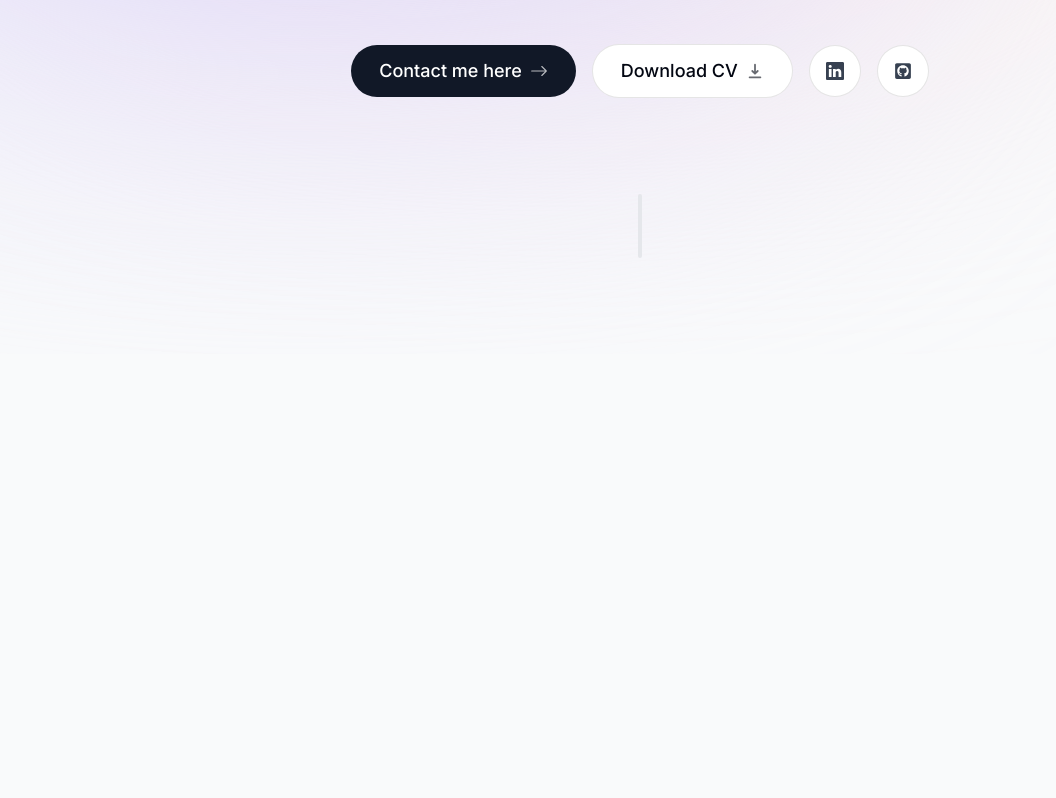
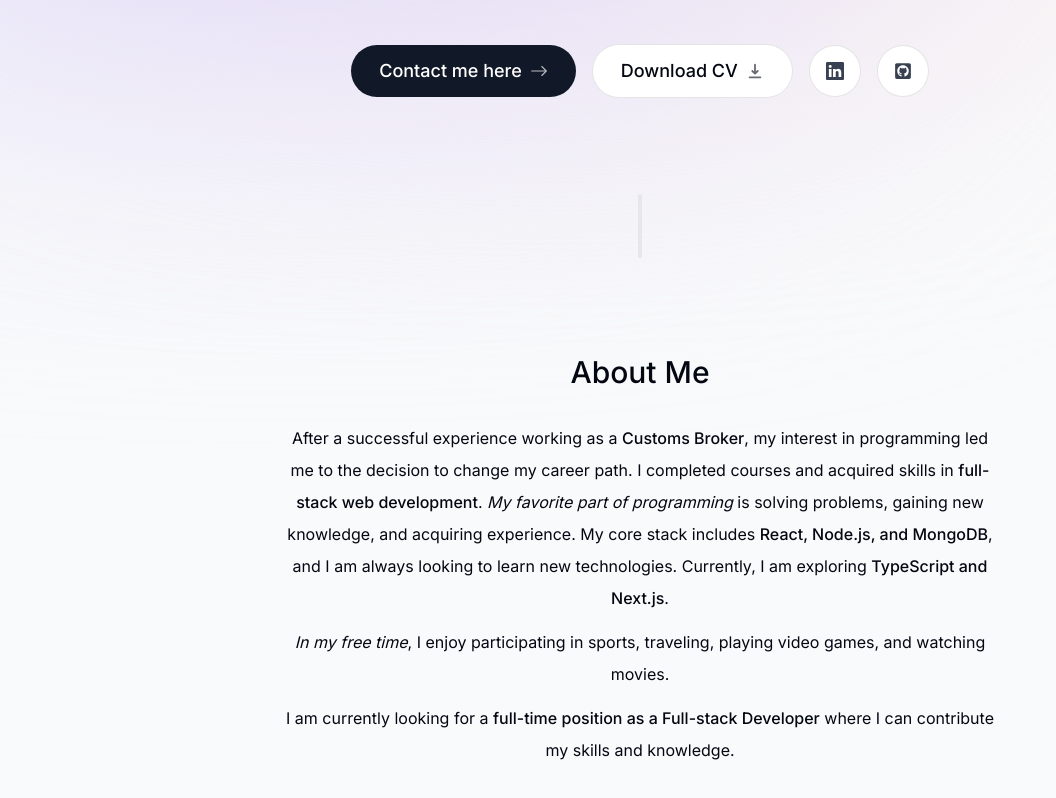
Before and after one commit to Oknehcvotil/portfolio, a Next.js app: page / in a window 1280 px wide. Shown: the part 462-1260 px from the top of the page, without its empty margins (0-1056 px from the left). Before the commit the page ends 816 px from the top, so only its background shows below. Built offline with nearby package versions, Linux system fonts and the light colour scheme.

Commit message:
About section
Add and customized about section

```diff
--- a/src/app/page.tsx
+++ b/src/app/page.tsx
@@ -1,3 +1,4 @@
+import About from "../components/about";
 import Intro from "../components/intro";
 import SectionDivider from "../components/section-divider";
 
@@ -6,6 +7,7 @@ export default function Home() {
     <main className=" flex flex-col items-center px-4">
       <Intro />
       <SectionDivider />
+      <About />
     </main>
   );
 }
--- /dev/null
+++ b/src/components/about.tsx
@@ -0,0 +1,42 @@
+"use client";
+
+import React from "react";
+import SectionHeading from "./section-heading";
+import { motion } from "framer-motion";
+
+export default function About() {
+  return (
+    <motion.section
+      className="mb-40 max-w-[45rem] text-center leading-8"
+      initial={{ opacity: 0, y: 100 }}
+      animate={{ opacity: 1, y: 0 }}
+      transition={{ delay: 0.175 }}
+    >
+      <SectionHeading>About me</SectionHeading>
+      <p className="mb-3">
+        After a successful experience working as a{" "}
+        <span className="font-medium">Customs Broker</span>, my interest in
+        programming led me to the decision to change my career path. I completed
+        courses and acquired skills in{" "}
+        <span className="font-medium">full-stack web development</span>.{" "}
+        <span className="italic">My favorite part of programming</span> is
+        solving problems, gaining new knowledge, and acquiring experience. My
+        core stack includes{" "}
+        <span className="font-medium">React, Node.js, and MongoDB</span>, and I
+        am always looking to learn new technologies. Currently, I am exploring{" "}
+        <span className="font-medium">TypeScript and Next.js</span>.
+      </p>
+      <p className="mb-3">
+        <span className="italic">In my free time</span>, I enjoy participating
+        in sports, traveling, playing video games, and watching movies.
+      </p>
+      <p>
+        I am currently looking for a{" "}
+        <span className="font-medium">
+          full-time position as a Full-stack Developer
+        </span>{" "}
+        where I can contribute my skills and knowledge.
+      </p>
+    </motion.section>
+  );
+}
--- /dev/null
+++ b/src/components/section-heading.tsx
@@ -0,0 +1,9 @@
+import React from "react";
+
+type SectionHeadingProps = {
+  children: React.ReactNode;
+};
+
+export default function SectionHeading({ children }: SectionHeadingProps) {
+  return <h2 className="text-3xl font-medium capitalize mb-8">{children}</h2>;
+}
```
